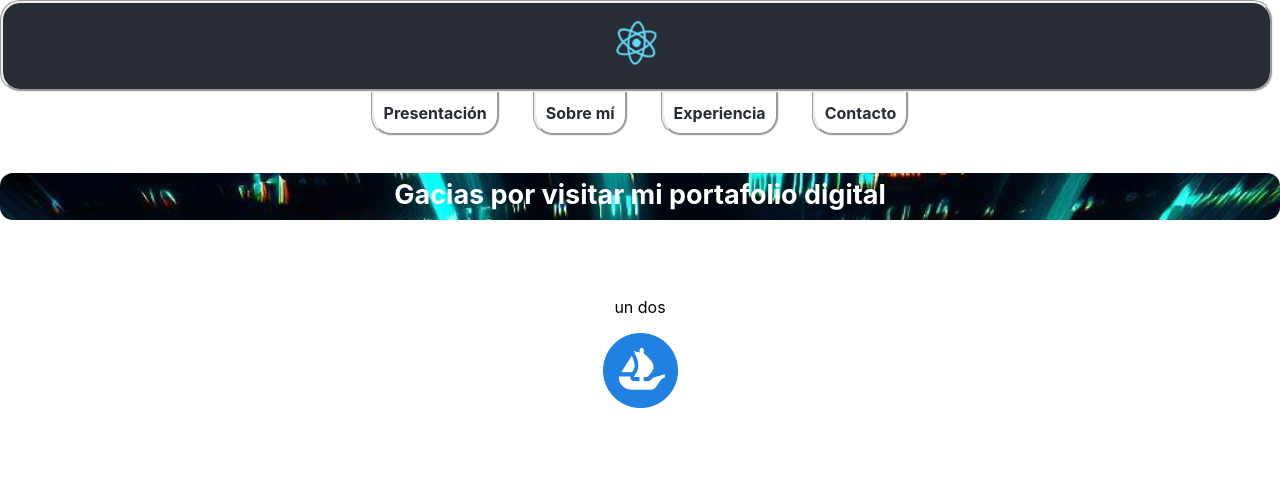
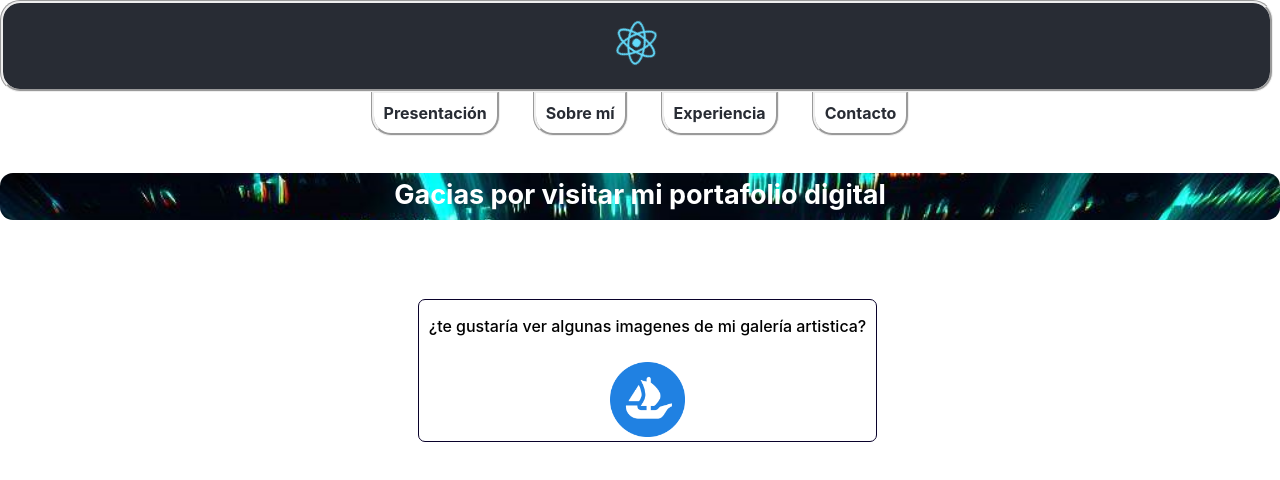
Before and after one commit to wuaicot/Frontend-Portfolio, a React (Create React App) app: page /landinpage in a window 1280 px wide. Shown: the top 480 px of the page. Built offline with nearby package versions, Linux system fonts and the light colour scheme.

Commit message:
was added logoOpenSea in landin

```diff
--- a/src/components/Landin/LandinPage.js
+++ b/src/components/Landin/LandinPage.js
@@ -5,7 +5,7 @@ import Matx from '../../image/Matx.png';
 import HeroSocial from "../HeroSocial/HeroSocial";
 import openLogo from "../../image/OpenSea_icon.svg1024.png";
 
-const open="https://opensea.io/es";
+const open="https://opensea.io/es/wuaicotnft22";
 const LandinPage = () => {
   // Define the inline style with the desired background color
   const containerStyle = {
@@ -18,12 +18,12 @@ const LandinPage = () => {
       <h1 className={styles.acheuno}>Gacias por visitar mi portafolio digital</h1>
 
       <div className={styles.openS}>
-        <p>un dos</p>
+        <p className={styles.tgTr}>¿te gustaría ver algunas imagenes de mi galería artistica?</p>
         <HeroSocial
           href={open}
           src={openLogo}
-          alt="logo de linkedin"
-          title="LinkedIn"
+          alt="logo de openSea"
+          title="OpenSea"
         />
       </div>
     </div>
--- a/src/components/Landin/LandinPage.module.css
+++ b/src/components/Landin/LandinPage.module.css
@@ -14,8 +14,21 @@
     color: white;
   }
 
+  .tgTr{
+    font-weight: 500;
+    padding: 0px 10px 10px 10px;
+
+  }
+
   .openS{
     margin-top: 70px;
-
+    margin-left: 15px;
+    border: 1px solid #09012b;
+    border-radius: 7px;
+    border-style: groove;
     display: grid;
+    max-width: 500px;
+    justify-content: center;
+    justify-items: center;
+    display: inline-block;
   }
```
